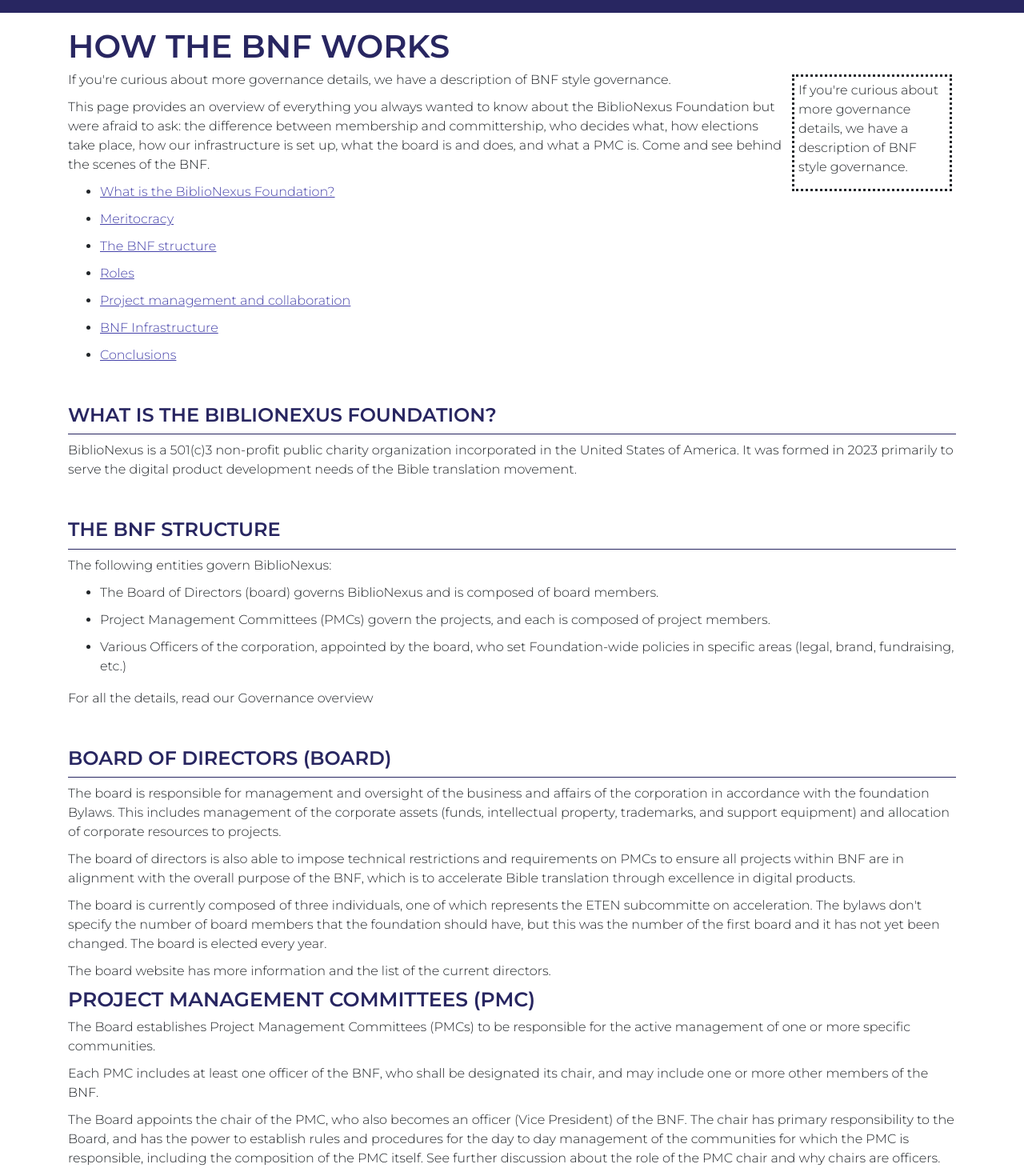
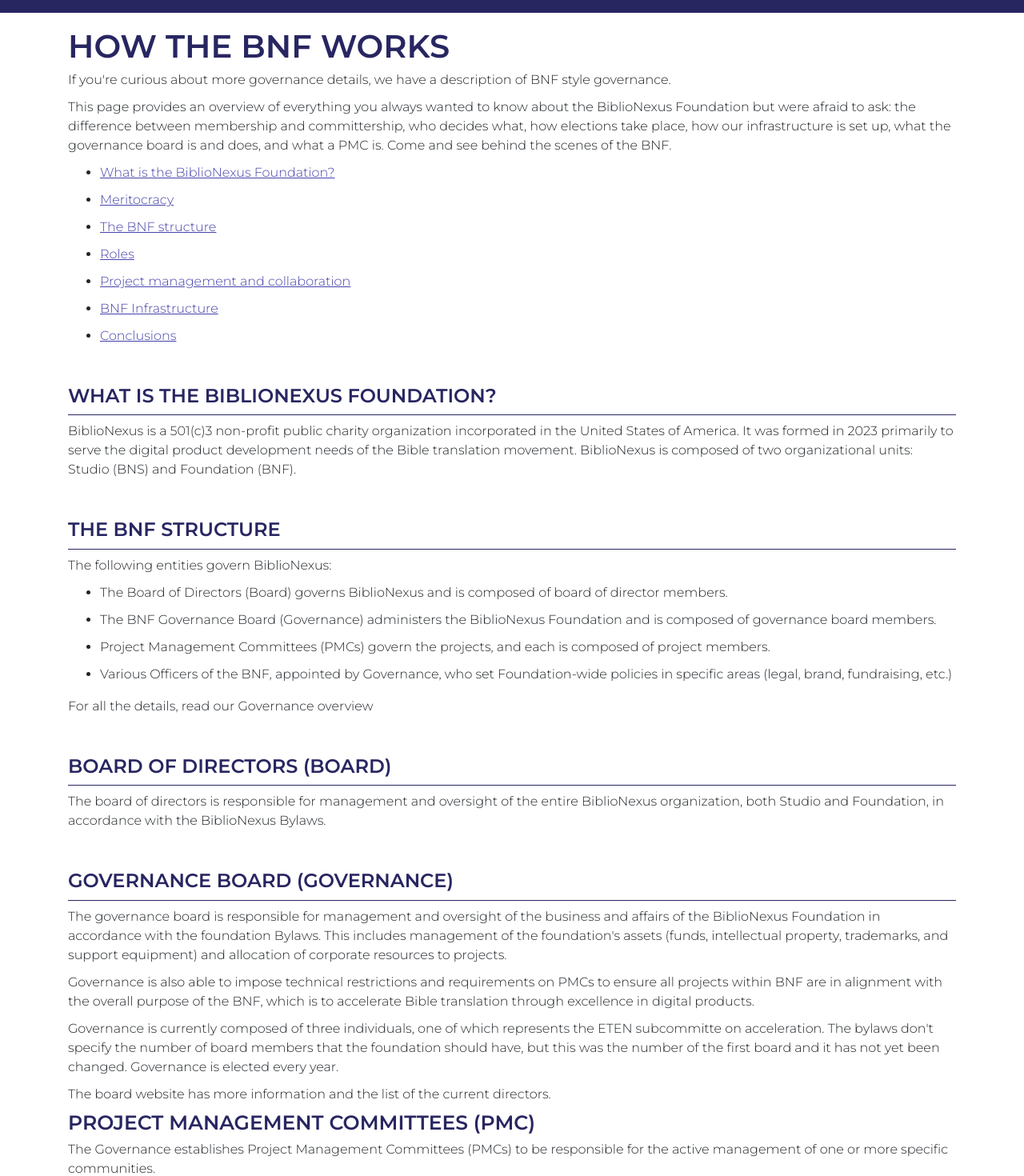
Before and after one commit to etenlab/bnf-website, a React (Create React App) app: page /how-the-bnf-works in a window 1280 px wide. Shown: the part 40-1510 px from the top of the page at 80% size. Built offline with nearby package versions, Linux system fonts and the light colour scheme.

Commit message:
governance board updates

```diff
--- a/src/pages/community/GettingStartedPage.tsx
+++ b/src/pages/community/GettingStartedPage.tsx
@@ -30,7 +30,8 @@
                     <h4 id='asf-newcomers'>THE FOUNDATION</h4>
                     <p>
                         BiblioNexus is a US 501(c)3 non-profit public charity. The BiblioNexus
-                        Foundation (“BNF”) is governed by a Board of Directors.
+                        Foundation (“BNF”) is governed by a Board of Directors and a Governance
+                        Board.
                     </p>
                     <p>
                         Our mission is to create software for the Bible translation movement that we
--- a/src/pages/learn/GlossaryPage.tsx
+++ b/src/pages/learn/GlossaryPage.tsx
@@ -33,16 +33,24 @@
                 <dt id='Board'>Board</dt>
                 <dd>
                     <p>
-                        The three-person legal governing body of the BNF, elected by the members.
-                        The board provides the oversight of the BNF&apos;s activities and operation,
-                        and applies and enforces the BNF&apos;s bylaws. Among other things, the
-                        board approves or rejects resolutions brought before it, such as for the
-                        creation or dissolution of BNF projects , funding requests, legal concerns,
-                        and disciplinary actions. As an open and non-profit corporation, the BNF
-                        makes the minutes of board meetings publicly available. These minutes
-                        include all decisions not made in executive sessions. Also see Director.
+                        The three-person legal governing body of BiblioNexus, elected at the
+                        founding of the company by ETEN. The board provides the oversight of the
+                        BiblioNexus Studio and Foundation.
                     </p>
                 </dd>
+
+                <dt id='Governance'>Governance</dt>
+                <dd>
+                    <p>
+                        The three-person administrative body of the BNF, elected by the members.
+                        Governance provides the oversight of the BNF&apos;s activities and
+                        operation, and applies and enforces the BNF&apos;s bylaws. Among other
+                        things, Governance approves or rejects resolutions brought before it, such
+                        as for the creation or dissolution of BNF projects, funding requests, legal
+                        concerns, and disciplinary actions.
+                    </p>
+                </dd>
+
                 <dt id='Bikeshed'>Bikeshed Argument</dt>
                 <dd>
                     <p>
@@ -74,9 +82,9 @@
                 <dt id='Chair'>Chair</dt>
                 <dd>
                     <p>
-                        <strong>1.</strong> The Chair of the <a href='#Board'>Board</a> of
-                        <a href='#Director'>Directors</a> of the <a href='#BNF'>BNF</a>, responsible
-                        for the orderly meeting and functioning of the Board.
+                        <strong>1.</strong> The Chair of the <a href='#Governance'>Governance</a>{' '}
+                        Board of the <a href='#BNF'>BNF</a>, responsible for the orderly meeting and
+                        functioning of Governance.
                         <strong>2.</strong> The official head of a committee, such as a Project
                         Management Committee <a href='#PMC'>PMC</a>. PMC Chairs are BNF
                         <a href='#Vice-President'>Vice Presidents</a> given charge of the proper
@@ -179,12 +187,20 @@
                         known as &quot;contributors&quot;.
                     </p>
                 </dd>
+                <dt id='BoardDirector'>Board Director</dt>
+                <dd>
+                    <p>
+                        One of three individuals on the BiblioNexus board. Not to be confused with
+                        BNF <a href='#Governance'>Governance board</a> <a href='#Member'>members</a>
+                        .
+                    </p>
+                </dd>
                 <dt id='Director'>Director</dt>
                 <dd>
                     <p>
                         One of nine individuals elected annually by the
                         <a href='#Member'>members</a> to the BNF&apos;s
-                        <a href='#Board'>board of directors</a>. Directors may or may not have
+                        <a href='#Governance'>governance board</a>. Directors may or may not have
                         individual responsibilities, but all are generally expected to stay informed
                         about as much of the BNF&apos;s operations and activity as possible, since
                         the Board provides oversight for the Foundation as a whole.
@@ -379,9 +395,9 @@
                         Project Management Committee, the group of people with formal oversight of a
                         <a href='#Project'>project</a>. The chair of a PMC is always an
                         <a href='#Officer'>officer</a> of the BNF. As the PMC has official oversight
-                        responsibilities assigned by the <a href='#Board'>Board</a> , its actions
-                        are considered to be on behalf of the BNF, with all the legal protections
-                        and responsibilities implied. See the
+                        responsibilities assigned by <a href='#Governance'>Governance</a> , its
+                        actions are considered to be on behalf of the BNF, with all the legal
+                        protections and responsibilities implied. See the
                         <a href='bylaws.html#6.3'>Bylaws</a>.
                     </p>
                 </dd>
@@ -398,7 +414,7 @@
                 <dd>
                     <p>
                         Primary executive officer of the <a href='#BNF'>BNF</a> , serving at the
-                        direction of the <a href='#Board'>Board</a>.
+                        direction of <a href='#Governance'>Governance</a>.
                     </p>
                 </dd>
                 <dt id='Project'>Project</dt>
@@ -494,18 +510,11 @@
                 <dt id='STV'>STV</dt>
                 <dd>
                     <p>
-                        Single Transferable Vote, used in Apache board elections for example. See
+                        Single Transferable Vote, used in Governance board elections for example.
+                        See
                         <a href='http://en.wikipedia.org/wiki/Single_Transferable_Vote'>
                             http://en.wikipedia.org/wiki/Single_Transferable_Vote
                         </a>
-                    </p>
-                </dd>
-                <dt id='tabled'>tabled</dt>
-                <dd>
-                    <p>
-                        The term &apos;tabled&apos; may be seen in minutes of Board meetings. For
-                        example, &quot;Special Order 7H, ... , was tabled.&quot; In that context it
-                        means &apos;postponed&apos; or &apos;deferred&apos;.
                     </p>
                 </dd>
                 <dt id='TLP'>TLP</dt>
--- a/src/pages/learn/HowTheBNFWorksPage.tsx
+++ b/src/pages/learn/HowTheBNFWorksPage.tsx
@@ -2,21 +2,7 @@
     return (
         <>
             <h1 id='how-the-bnf-works'>How the BNF Works</h1>
-            <div
-                className='.pull-right'
-                style={{
-                    float: 'right',
-                    borderStyle: 'dotted',
-                    width: '200px',
-                    padding: '5px',
-                    margin: '5px',
-                }}
-            >
-                <p>
-                    If you&apos;re curious about more governance details, we have a description of
-                    BNF style governance.
-                </p>
-            </div>
+
             <p>
                 If you&apos;re curious about more governance details, we have a description of BNF
                 style governance.
@@ -25,8 +11,8 @@
                 This page provides an overview of everything you always wanted to know about the
                 BiblioNexus Foundation but were afraid to ask: the difference between membership and
                 committership, who decides what, how elections take place, how our infrastructure is
-                set up, what the board is and does, and what a PMC is. Come and see behind the
-                scenes of the BNF.
+                set up, what the governance board is and does, and what a PMC is. Come and see
+                behind the scenes of the BNF.
             </p>
             <ul>
                 <li>
@@ -69,7 +55,8 @@
             <p>
                 BiblioNexus is a 501(c)3 non-profit public charity organization incorporated in the
                 United States of America. It was formed in 2023 primarily to serve the digital
-                product development needs of the Bible translation movement.
+                product development needs of the Bible translation movement. BiblioNexus is composed
+                of two organizational units: Studio (BNS) and Foundation (BNF).
             </p>
 
             <h2 id='meritocracy'>THE BNF STRUCTURE</h2>
@@ -77,10 +64,18 @@
             <ul>
                 <li>
                     <p>
-                        The Board of Directors (board) governs BiblioNexus and is composed of board
-                        members.
+                        The Board of Directors (Board) governs BiblioNexus and is composed of board
+                        of director members.
                     </p>
                 </li>
+
+                <li>
+                    <p>
+                        The BNF Governance Board (Governance) administers the BiblioNexus Foundation
+                        and is composed of governance board members.
+                    </p>
+                </li>
+
                 <li>
                     <p>
                         Project Management Committees (PMCs) govern the projects, and each is
@@ -89,7 +84,7 @@
                 </li>
                 <li>
                     <p>
-                        Various Officers of the corporation, appointed by the board, who set
+                        Various Officers of the BNF, appointed by Governance, who set
                         Foundation-wide policies in specific areas (legal, brand, fundraising, etc.)
                     </p>
                 </li>
@@ -99,41 +94,48 @@
 
             <h2 id='structure'>BOARD OF DIRECTORS (BOARD)</h2>
             <p>
-                The board is responsible for management and oversight of the business and affairs of
-                the corporation in accordance with the foundation Bylaws. This includes management
-                of the corporate assets (funds, intellectual property, trademarks, and support
-                equipment) and allocation of corporate resources to projects.
+                The board of directors is responsible for management and oversight of the entire
+                BiblioNexus organization, both Studio and Foundation, in accordance with the
+                BiblioNexus Bylaws.
+            </p>
+
+            <h2 id='structure'>GOVERNANCE BOARD (GOVERNANCE)</h2>
+            <p>
+                The governance board is responsible for management and oversight of the business and
+                affairs of the BiblioNexus Foundation in accordance with the foundation Bylaws. This
+                includes management of the foundation&apos;s assets (funds, intellectual property,
+                trademarks, and support equipment) and allocation of corporate resources to
+                projects.
             </p>
             <p>
-                The board of directors is also able to impose technical restrictions and
-                requirements on PMCs to ensure all projects within BNF are in alignment with the
-                overall purpose of the BNF, which is to accelerate Bible translation through
-                excellence in digital products.
+                Governance is also able to impose technical restrictions and requirements on PMCs to
+                ensure all projects within BNF are in alignment with the overall purpose of the BNF,
+                which is to accelerate Bible translation through excellence in digital products.
             </p>
             <p>
-                The board is currently composed of three individuals, one of which represents the
+                Governance is currently composed of three individuals, one of which represents the
                 ETEN subcommitte on acceleration. The bylaws don&apos;t specify the number of board
                 members that the foundation should have, but this was the number of the first board
-                and it has not yet been changed. The board is elected every year.
+                and it has not yet been changed. Governance is elected every year.
             </p>
             <p>The board website has more information and the list of the current directors.</p>
 
             <h3 id='board'>PROJECT MANAGEMENT COMMITTEES (PMC)</h3>
             <p>
-                The Board establishes Project Management Committees (PMCs) to be responsible for the
-                active management of one or more specific communities.
+                The Governance establishes Project Management Committees (PMCs) to be responsible
+                for the active management of one or more specific communities.
             </p>
             <p>
                 Each PMC includes at least one officer of the BNF, who shall be designated its
                 chair, and may include one or more other members of the BNF.
             </p>
             <p>
-                The Board appoints the chair of the PMC, who also becomes an officer (Vice
-                President) of the BNF. The chair has primary responsibility to the Board, and has
-                the power to establish rules and procedures for the day to day management of the
-                communities for which the PMC is responsible, including the composition of the PMC
-                itself. See further discussion about the role of the PMC chair and why chairs are
-                officers.
+                Governance appoints the chair of the PMC, who also becomes an officer (Vice
+                President) of the BNF. The chair has primary responsibility to the governance board,
+                and has the power to establish rules and procedures for the day to day management of
+                the communities for which the PMC is responsible, including the composition of the
+                PMC itself. See further discussion about the role of the PMC chair and why chairs
+                are officers.
             </p>
             <p>The BNF Bylaws (section 6.3) define a PMC and the position of chair.</p>
             <p>
@@ -157,10 +159,10 @@
             </p>
             <p>
                 However those on the PMC are held to a higher standard. The PMC, and the chair in
-                particular, are the eyes and ears of the BNF Board, so we rely on and need to trust
-                you to provide legal oversight.
+                particular, are the eyes and ears of the BNF governance board, so we rely on and
+                need to trust you to provide legal oversight.
             </p>
-            <p>The board can terminate a PMC at any time by resolution.</p>
+            <p>Governance can terminate a PMC at any time by resolution.</p>
             <p>
                 The BiblioNexus Developer Information pages have more details of how PMCs work. A
                 complete list of all BNF projects is also available.
@@ -168,8 +170,8 @@
 
             <h3 id='officers'>Officers</h3>
             <p>
-                The officers of BiblioNexus oversee the day-to-day affairs of the Foundation. The
-                Board of Directors elects these officers.
+                The officers of the BiblioNexus Foundation oversee the day-to-day affairs of the
+                Foundation. Governance elects these officers.
             </p>
             <h2 id='roles'>ROLES</h2>
             <p>
@@ -220,9 +222,9 @@
             </p>
             <h3 id='pmc-chair'>PMC Chair</h3>
             <p>
-                The Board appoints the Chair of a PMC from the PMC members. The PMC as a whole is
+                Governance appoints the Chair of a PMC from the PMC members. The PMC as a whole is
                 the group that controls and leads the project. The Chair is the interface between
-                the Board and the Project. PMC Chairs have specific duties.
+                Governance and the Project. PMC Chairs have specific duties.
             </p>
             <h3 id='bnf-members'>BNF Member</h3>
             <p>
@@ -230,8 +232,8 @@
                 merit for the evolution and progress of the foundation. Members care for the BNF
                 itself, usually through project-related and cross-project activities. Legally, a
                 member is a &quot;shareholder&quot; of the foundation, one of the owners. They have
-                the right to elect the board, to stand as a candidate for board election and to
-                propose a committer for membership. They also have the right to propose a new
+                the right to elect Governance, to stand as a candidate for governance board election
+                and to propose a committer for membership. They also have the right to propose a new
                 project for incubation (we&apos;ll see later what this means). The members
                 coordinate their activities through their mailing list and through their annual
                 meeting. We have a full listing of BiblioNexus Members.
@@ -240,7 +242,7 @@
             <h3 id='sponsor'>SPONSOR</h3>
             <p>
                 Sponsors contribute resources to begin or maintain a project. They may, at the
-                discretion of the board of directors, be appointed as a PMC member.
+                discretion of Governance, be appointed as a PMC member.
             </p>
 
             <h3 id='donor'>DONOR</h3>
@@ -257,8 +259,8 @@
             </p>
             <p>
                 Since the appointed PMCs have the power to create their own self-governing rules
-                within the limits placed by the board of directors, there is no single vision on how
-                PMCs should run their projects and nurture the communities they lead.
+                within the limits placed by Governance, there is no single vision on how PMCs should
+                run their projects and nurture the communities they lead.
             </p>
             <p>
                 At the same time, while there are some differences, there are a number of
@@ -370,7 +372,7 @@
 
             <h3 id='hats'>Individuals compose the BNF</h3>
             <p>
-                All of the BNF including the board, the officers, the committers, and the members,
+                All of the BNF including Governance, the officers, the committers, and the members,
                 are participating as individuals. That is one strength of the BNF: personal
                 affiliations do not cloud the person&apos;s contributions.
             </p>
@@ -381,7 +383,7 @@
                 signing their paychecks right now, and not even as a director of the BNF.
             </p>
             <p>
-                All BNF participants implicitly have multiple hats, especially the Board, the
+                All BNF participants implicitly have multiple hats, especially Governance, the
                 officers, and the PMC chairs. They sometimes need to talk about a matter of policy,
                 so to avoid appearing to be expressing a personal opinion, they will state that they
                 are talking in their special capacity. However, most of the time this is not
```
